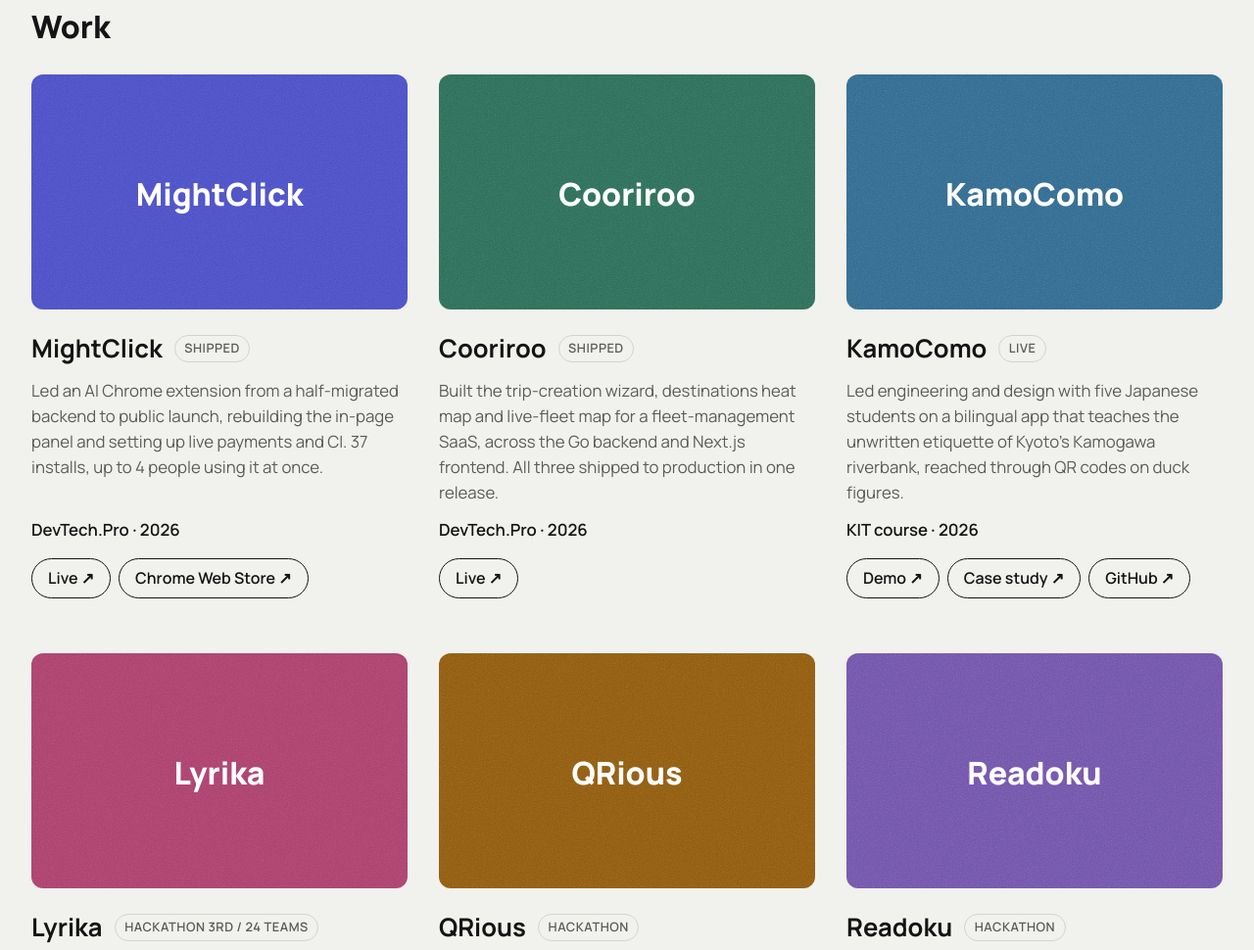
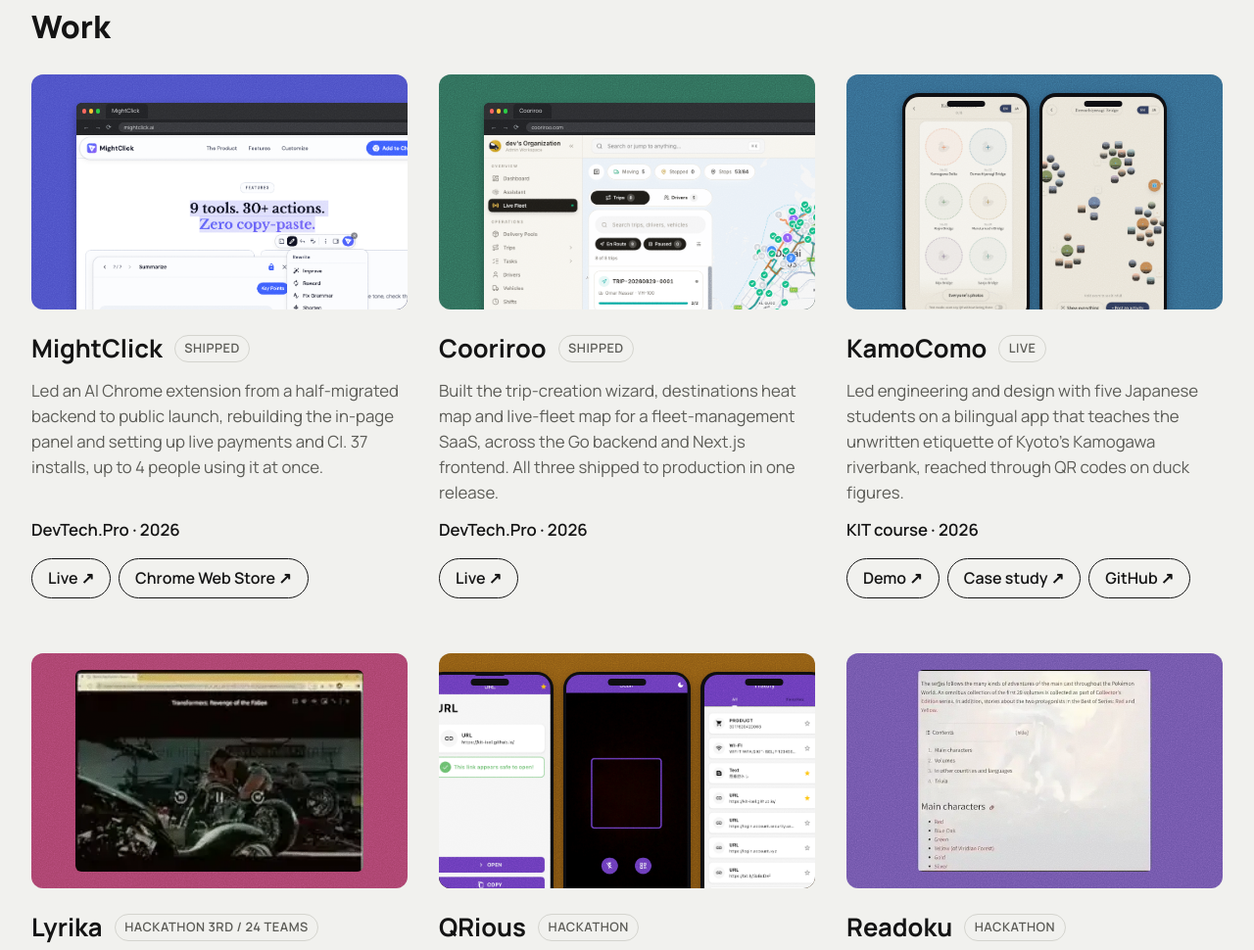
Before and after one commit to NaimiNafis/portfolio, an Astro site: page / in a window 1280 px wide. Shown: the part 872-1842 px from the top of the page at 98% size. Built offline with nearby package versions, Linux system fonts and the light colour scheme; Astro itself is replaced by a stand-in of ours.

Commit message:
feat: dress project media in browser and phone frames
Project cards now show their media inside a device instead of as a bare
screenshot floating on a colour field.

Each project can set `frame` to 'browser' or 'phone'. A browser frame draws a
macOS Chrome window in CSS — traffic lights, a tab, and an address pill fed by
the project's first link — anchored top left and running off the right and
bottom edges. A phone frame draws an iPhone body with a bezel and Dynamic
Island. Projects with no `frame` show their media bare.

A phone project can ship several screenshots as <slug>1..N, and each one gets
its own phone. Three phones plus two gaps come to 106.8% of the card width, so
the row overhangs symmetrically and the outer phones are cut by exactly 10% of
their own width, with all of them running off the bottom.

The card frames are built in CSS rather than baked into the images, so swapping
a screenshot needs no code change.

Other changes:
- Animated WebP now bypasses Astro's image pipeline, which would otherwise
  flatten it to its first frame.
- Hover scales the whole frame, so the colour field and the media grow together
  instead of the media sliding inside a fixed panel.
- Bare media is sized to the media itself rather than its box, so its corner
  radius lands on the visible edges.
- Screenshots cropped to remove desktop chrome and letterbox borders.

```diff
--- a/src/components/ProjectCard.astro
+++ b/src/components/ProjectCard.astro
@@ -7,17 +7,54 @@
 }
 
 const { project } = Astro.props;
-const images = import.meta.glob<{ default: ImageMetadata }>('../assets/projects/*.{png,jpg,jpeg,webp}', {
+const images = import.meta.glob<{ default: ImageMetadata }>('../assets/projects/*.{png,jpg,jpeg}', {
   eager: true,
 });
 const videos = import.meta.glob<string>('../assets/projects/*.mp4', { eager: true, query: '?url', import: 'default' });
+// Animated WebP is served as-is. Astro's image pipeline would flatten it to the first frame.
+const anims = import.meta.glob<string>('../assets/projects/*.webp', { eager: true, query: '?url', import: 'default' });
 const slugOf = (path: string) => path.split('/').pop()?.split('.')[0];
+// A project may ship several screenshots: <slug>.png, or <slug>1.png .. <slug>N.png.
+const shotRe = new RegExp(`^${project.slug}\\d*$`);
+const shots = Object.entries(images)
+  .filter(([path]) => shotRe.test(slugOf(path) ?? ''))
+  .sort(([a], [b]) => (slugOf(a) ?? '').localeCompare(slugOf(b) ?? '', undefined, { numeric: true }))
+  .map(([, mod]) => mod.default);
 const image = Object.entries(images).find(([path]) => slugOf(path) === project.slug)?.[1];
 const video = Object.entries(videos).find(([path]) => slugOf(path) === project.slug)?.[1];
+const anim = Object.entries(anims).find(([path]) => slugOf(path) === project.slug)?.[1];
+const host = project.links[0] ? new URL(project.links[0].href).hostname.replace(/^www\./, '') : '';
 ---
 
 <article style={`--color: ${project.color}`}>
-  <div class="frame">
+  <div class:list={['frame', project.frame]}>
+    <div class="window">
+      {
+        project.frame === 'browser' && (
+          <>
+            <div class="tabbar" aria-hidden="true">
+              <span class="dots">
+                <i />
+                <i />
+                <i />
+              </span>
+              <span class="tab">{project.title}</span>
+            </div>
+            <div class="toolbar" aria-hidden="true">
+              <span class="nav">← → ⟳</span>
+              <span class="pill">{host}</span>
+            </div>
+          </>
+        )
+      }
+      {project.frame === 'phone' && shots.length > 0 ? (
+        shots.map((shot, i) => (
+          <div class="shot">
+            <Image src={shot} alt={`${project.title} screen ${i + 1}`} width={560} />
+          </div>
+        ))
+      ) : (
+      <div class="shot">
         {
           video ? (
             <video
@@ -30,6 +67,8 @@
               playsinline
               preload="metadata"
             />
+          ) : anim ? (
+            <img src={anim} alt={`Demo of ${project.title}`} loading="lazy" decoding="async" />
           ) : image ? (
             <Image src={image.default} alt={`Screenshot of ${project.title}`} width={880} />
           ) : (
@@ -38,6 +77,9 @@
             </span>
           )
         }
+      </div>
+      )}
+    </div>
   </div>
   <h3>
     {project.title}
@@ -73,14 +115,12 @@
   .frame {
     position: relative;
     isolation: isolate;
-    display: flex;
-    align-items: flex-end;
-    justify-content: center;
+    container-type: inline-size;
     aspect-ratio: 16 / 10;
-    padding: 8% 8% 0;
     border-radius: 12px;
     overflow: hidden;
     background: var(--color);
+    transition: transform 0.3s ease;
   }
   .frame::after {
     content: '';
@@ -91,32 +131,171 @@
     mix-blend-mode: overlay;
     opacity: 0.4;
   }
-  .frame:has(video) {
-    padding: 0;
+
+  /* Bare media: as large as the card allows, whole and centred. */
+  .window {
+    position: absolute;
+    inset: 7%;
+    display: flex;
+    flex-direction: column;
+    overflow: hidden;
   }
-  .frame video {
-    display: block;
+  .frame:not(.browser):not(.phone) .shot {
+    display: flex;
+    align-items: center;
+    justify-content: center;
+  }
+  /* Sized to the media itself, not the box, so the radius lands on the real edges. */
+  .frame:not(.browser):not(.phone) .shot :global(img),
+  .frame:not(.browser):not(.phone) .shot video {
+    width: auto;
+    height: 100%;
+    max-width: 100%;
+    border-radius: 1.6cqw;
+    object-fit: contain;
+  }
+  .frame:has(video) .window {
+    inset: 0;
+    border-radius: 0;
+  }
+
+  /* Desktop browser window, anchored top left, running off the right and bottom edges. */
+  .frame.browser .window {
+    inset: 12% -8% -13% 12%;
+    border-radius: 1.4cqw;
+    background: #202124;
+    box-shadow: 0 1.2cqw 2.6cqw rgb(0 0 0 / 0.3);
+  }
+  .tabbar,
+  .toolbar {
+    display: flex;
+    flex: none;
+    align-items: center;
+  }
+  .tabbar {
+    height: 4.4cqw;
+    padding: 0 1.6cqw;
+    background: #2b2c2f;
+  }
+  .dots {
+    display: flex;
+    gap: 0.7cqw;
+  }
+  .dots i {
+    width: 1.1cqw;
+    height: 1.1cqw;
+    border-radius: 50%;
+    background: #ff5f57;
+  }
+  .dots i:nth-child(2) {
+    background: #febc2e;
+  }
+  .dots i:nth-child(3) {
+    background: #28c840;
+  }
+  .tab {
+    max-width: 40%;
+    margin-left: 1.6cqw;
+    padding: 0.8cqw 2.4cqw 0.8cqw 1.5cqw;
+    border-radius: 1cqw 1cqw 0 0;
+    background: #202124;
+    color: #d6d7da;
+    font-size: 1.5cqw;
+    white-space: nowrap;
+    overflow: hidden;
+    text-overflow: ellipsis;
+  }
+  .toolbar {
+    gap: 1.4cqw;
+    height: 4.2cqw;
+    padding: 0 1.8cqw;
+    background: #202124;
+  }
+  .nav {
+    color: #9aa0a6;
+    font-size: 1.7cqw;
+    letter-spacing: 0.5cqw;
+    white-space: nowrap;
+  }
+  .pill {
+    flex: 1;
+    min-width: 0;
+    height: 2.7cqw;
+    display: flex;
+    align-items: center;
+    padding: 0 1.4cqw;
+    border-radius: 999px;
+    background: #35363a;
+    color: #c8c9cc;
+    font-size: 1.4cqw;
+    white-space: nowrap;
+    overflow: hidden;
+  }
+
+  /* A row of iPhones. Three phones plus two gaps come to 106.8% of the card, so the row
+     overhangs 3.4% each side and the outer phones are cut by exactly 10% of their own width. */
+  .frame.phone .window {
+    inset: 8% auto auto 50%;
+    translate: -50% 0;
+    width: max-content;
+    flex-direction: row;
+    align-items: flex-start;
+    gap: 2.7cqw;
+    border-radius: 0;
+    overflow: visible;
+  }
+  .frame.phone .shot {
+    position: relative;
+    flex: none;
+    width: 33.8cqw;
+    padding: 0.85cqw;
+    border-radius: 4.4cqw;
+    background: #0d0d10;
+    box-shadow: 0 1.2cqw 2.8cqw rgb(0 0 0 / 0.35);
+  }
+  .frame.phone .shot:only-child {
+    width: 44cqw;
+  }
+  /* Dynamic Island. No screenshot carries a status bar, so nothing is doubled up. */
+  .frame.phone .shot::after {
+    content: '';
+    position: absolute;
+    top: 1.9cqw;
+    left: 50%;
+    translate: -50% 0;
+    width: 30%;
+    height: 1.7cqw;
+    border-radius: 999px;
+    background: #0d0d10;
+  }
+  .frame.phone .shot :global(img) {
     width: 100%;
-    height: 100%;
-    object-fit: cover;
+    height: auto;
+    border-radius: 3.6cqw;
+    object-fit: contain;
   }
-  .frame :global(img) {
+
+  .shot {
+    flex: 1;
+    min-height: 0;
+  }
+  .shot video,
+  .shot :global(img) {
     display: block;
     width: 100%;
     height: 100%;
     object-fit: cover;
     object-position: top;
-    border-radius: 8px 8px 0 0;
-    transition: transform 0.3s ease;
   }
   @media (prefers-reduced-motion: no-preference) {
-    article:hover .frame :global(img) {
-      transform: translateY(-4px);
+    article:hover .frame {
+      transform: scale(1.025);
     }
   }
   .tile {
-    align-self: center;
-    margin-bottom: 8%;
+    display: grid;
+    place-items: center;
+    height: 100%;
     text-align: center;
     color: #fff;
     font-size: clamp(1.5rem, 3vw, 2rem);
--- a/src/data/projects.ts
+++ b/src/data/projects.ts
@@ -12,6 +12,8 @@
   description: string;
   meta: string;
   color: string;
+  /** How the media is dressed: inside a desktop browser window, inside a phone body, or bare. */
+  frame?: 'browser' | 'phone';
 }
 
 export const projects: Project[] = [
@@ -30,6 +32,7 @@
       'Led an AI Chrome extension from a half-migrated backend to public launch, rebuilding the in-page panel and setting up live payments and CI. 37 installs, up to 4 people using it at once.',
     meta: 'DevTech.Pro · 2026',
     color: '#4B4FC4',
+    frame: 'browser',
   },
   {
     slug: 'cooriroo',
@@ -40,6 +43,7 @@
       'Built the trip-creation wizard, destinations heat map and live-fleet map for a fleet-management SaaS, across the Go backend and Next.js frontend. All three shipped to production in one release.',
     meta: 'DevTech.Pro · 2026',
     color: '#2F6B58',
+    frame: 'browser',
   },
   {
     slug: 'kamocomo',
@@ -57,6 +61,7 @@
       "Led engineering and design with five Japanese students on a bilingual app that teaches the unwritten etiquette of Kyoto's Kamogawa riverbank, reached through QR codes on duck figures.",
     meta: 'KIT course · 2026',
     color: '#34688C',
+    frame: 'phone',
   },
   {
     slug: 'lyrika',
@@ -77,6 +82,7 @@
       'Built a Flutter QR scanner that checks links for safety entirely on-device, so it works offline and never sends your data anywhere.',
     meta: 'KIT-ISEL · 2025',
     color: '#8C5A14',
+    frame: 'phone',
   },
   {
     slug: 'readoku',
```
Also changed, not shown: src/assets/projects/README.txt (deleted), src/assets/projects/cooriroo.png (added), src/assets/projects/kamocomo1.png (added), src/assets/projects/kamocomo3.png (added), src/assets/projects/lyrika.webp (added), src/assets/projects/mightclick.png (added), src/assets/projects/qrious1.png (added), src/assets/projects/qrious2.png (added), src/assets/projects/qrious3.png (added), src/assets/projects/readoku.webp (added), 1 other file. Lines whose indentation alone changed are shown as unchanged.
